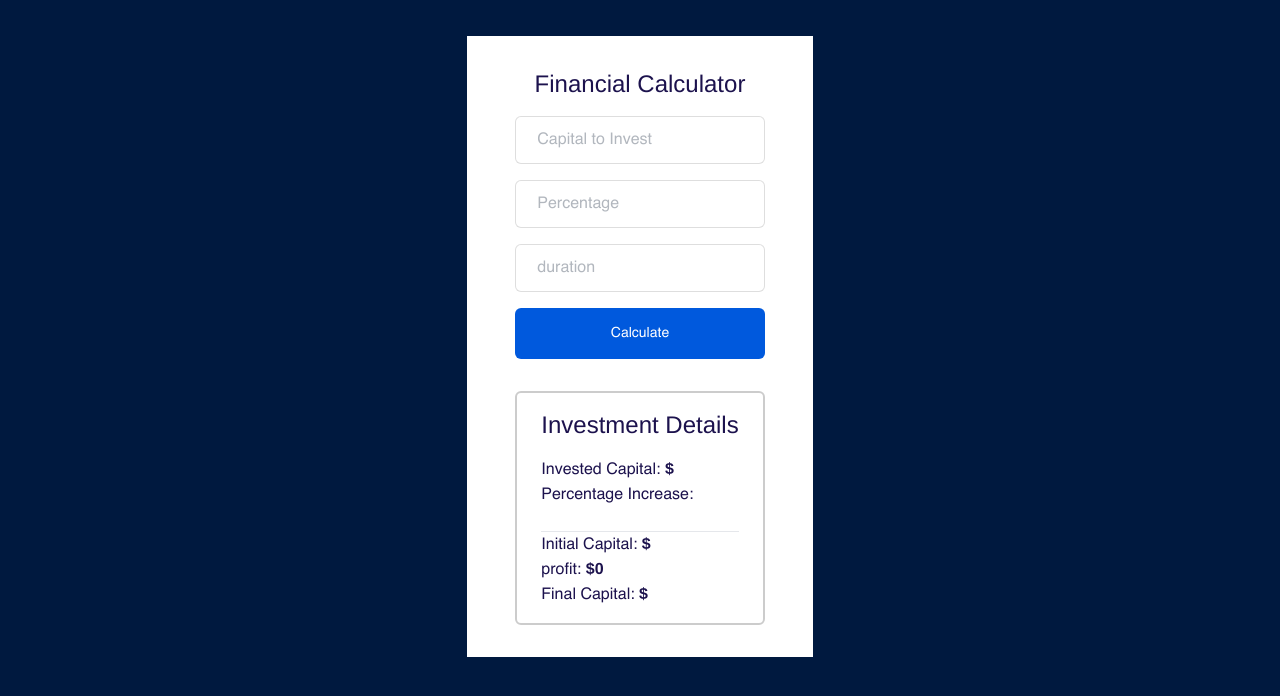
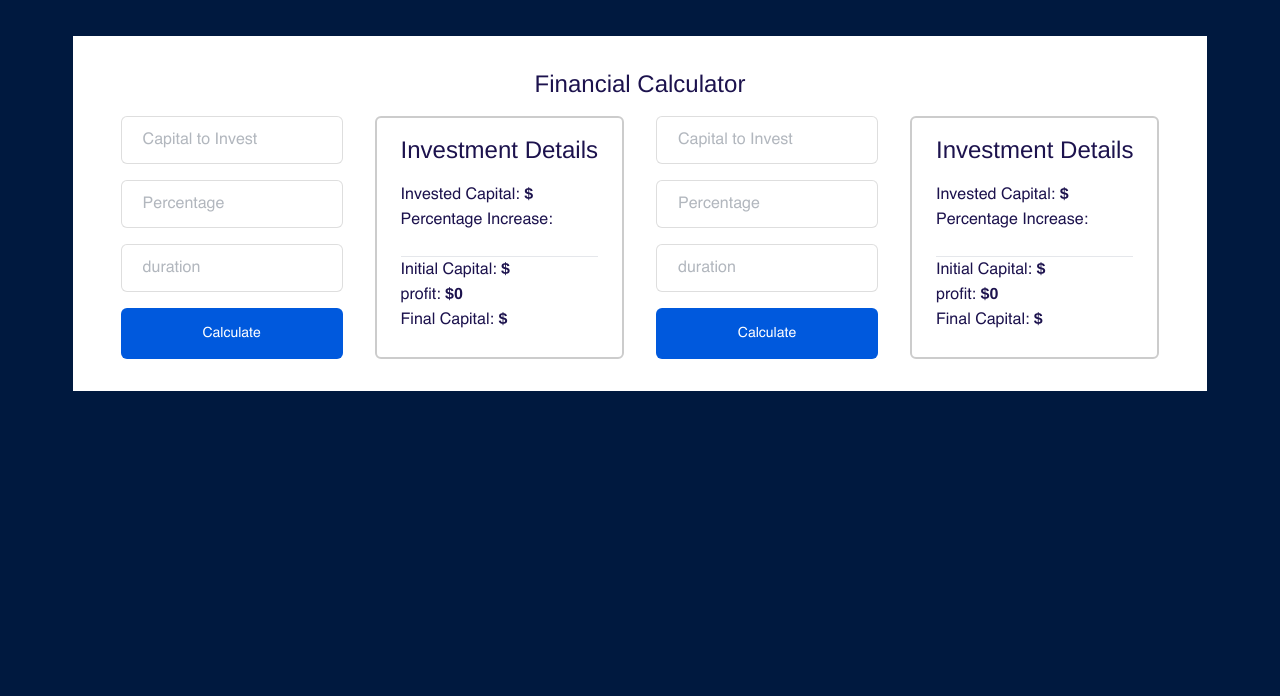
Before and after one commit to Niscolinx/financial-calculator, a React (Create React App) app: page / in a window 1280 px wide. Shown: the top 696 px of the page. Built offline with nearby package versions, Linux system fonts and the light colour scheme.

Commit message:
working on trading plan

```diff
--- a/src/components/Form.jsx
+++ b/src/components/Form.jsx
@@ -60,7 +60,107 @@ const Form = () => {
             <h2 className='font-medium text-center text-[#1c124d] mb-4 text-2xl'>
                 Financial Calculator
             </h2>
-            <div className='grid gap-8'>
+            <div className='flex gap-8'>
+                <form className='grid w-full' onSubmit={handleSubmit}>
+                    <input
+                        type='number'
+                        id='capital'
+                        className='text-black outline-none text-lg p-1 rounded-md justify-self-stretch placeholder-[#b2b7be] focus:border-black mb-4'
+                        required
+                        value={capital}
+                        placeholder='Capital to Invest'
+                        onChange={handleCapital}
+                    />
+                    <input
+                        type='number'
+                        id='percent'
+                        className='text-black outline-none text-lg p-1 rounded-md justify-self-stretch placeholder-[#b2b7be] focus:border-black mb-4'
+                        required
+                        value={percent}
+                        onChange={handlePercent}
+                        placeholder='Percentage'
+                    />
+                    <input
+                        type='number'
+                        id='duration'
+                        className='text-black outline-none text-lg p-1 rounded-md justify-self-stretch placeholder-[#b2b7be] focus:border-black mb-4'
+                        required
+                        value={duration}
+                        onChange={handleDuration}
+                        placeholder='duration'
+                    />
+
+                    <button
+                        className=' rounded-md outline-none  bg-[#0059dd] text-white text-sm'
+                        style={{ padding: '.5rem 3rem', lineHeight: 2.5 }}
+                    >
+                        Calculate
+                    </button>
+                </form>
+                <div className='text-[#1c124d] border-2 rounded-md border-[#ccc] w-full py-4 px-6'>
+                    <h4 className='font-medium text-center text-[#1c124d] mb-4 text-2xl'>
+                        Investment Details
+                    </h4>
+
+                    <p>
+                        Invested Capital:{' '}
+                        <span className='font-bold' className='font-bold'>
+                            ${capital}
+                        </span>
+                    </p>
+                    <p>
+                        Percentage Increase:{' '}
+                        <span className='font-bold'>{percent}</span>
+                    </p>
+
+                    <div className='mt-6'>
+                        <div className='border-t'>
+
+                            <p>
+                                Initial Capital:{' '}
+                                <span className='font-bold'>${capital}</span>
+                            </p>
+                            <p>
+                                profit:{' '}
+                                <span className='font-bold'>${profit}</span>
+                            </p>
+                            <p>
+                                Final Capital:{' '}
+                                <span className='font-bold'>
+                                    ${finalCapital}
+                                </span>
+                            </p>
+                        </div>
+                        {details &&
+                            details.map((value, i) => {
+                                return (
+                                    <div className='border-t mt-2 relative' key={i}>
+                                        <span className='absolute right-0 bg-[#1c124d] text-white p-1'>
+                                            {i}
+                                        </span>
+                                        <p>
+                                            Initial Capital:{' '}
+                                            <span className='font-bold'>
+                                                ${value.capital}
+                                            </span>
+                                        </p>
+                                        <p>
+                                            profit:{' '}
+                                            <span className='font-bold'>
+                                                ${value.profit}
+                                            </span>
+                                        </p>
+                                        <p>
+                                            Final Capital:{' '}
+                                            <span className='font-bold'>
+                                                ${value.finalCapital}
+                                            </span>
+                                        </p>
+                                    </div>
+                                )
+                            })}
+                    </div>
+                </div>
                 <form className='grid w-full' onSubmit={handleSubmit}>
                     <input
                         type='number'
--- a/tailwind.config.js
+++ b/tailwind.config.js
@@ -2,7 +2,7 @@ module.exports = {
     mode: 'jit',
 
     purge: {
-        enabled: true,
+        enabled: false,
         content: ['./src/**/*.{js,jsx,ts,tsx}', './public/index.html'],
     },
 
```
